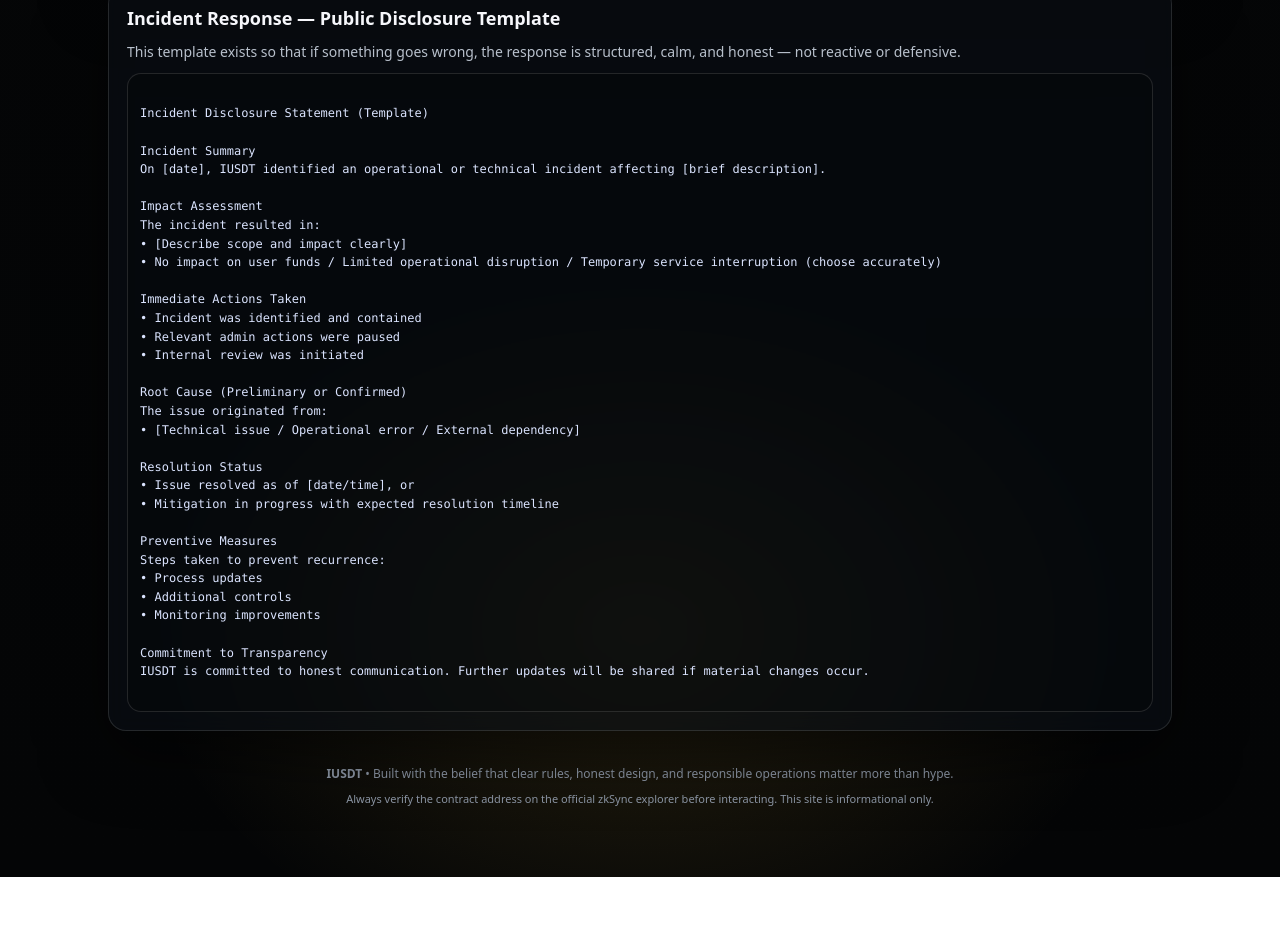
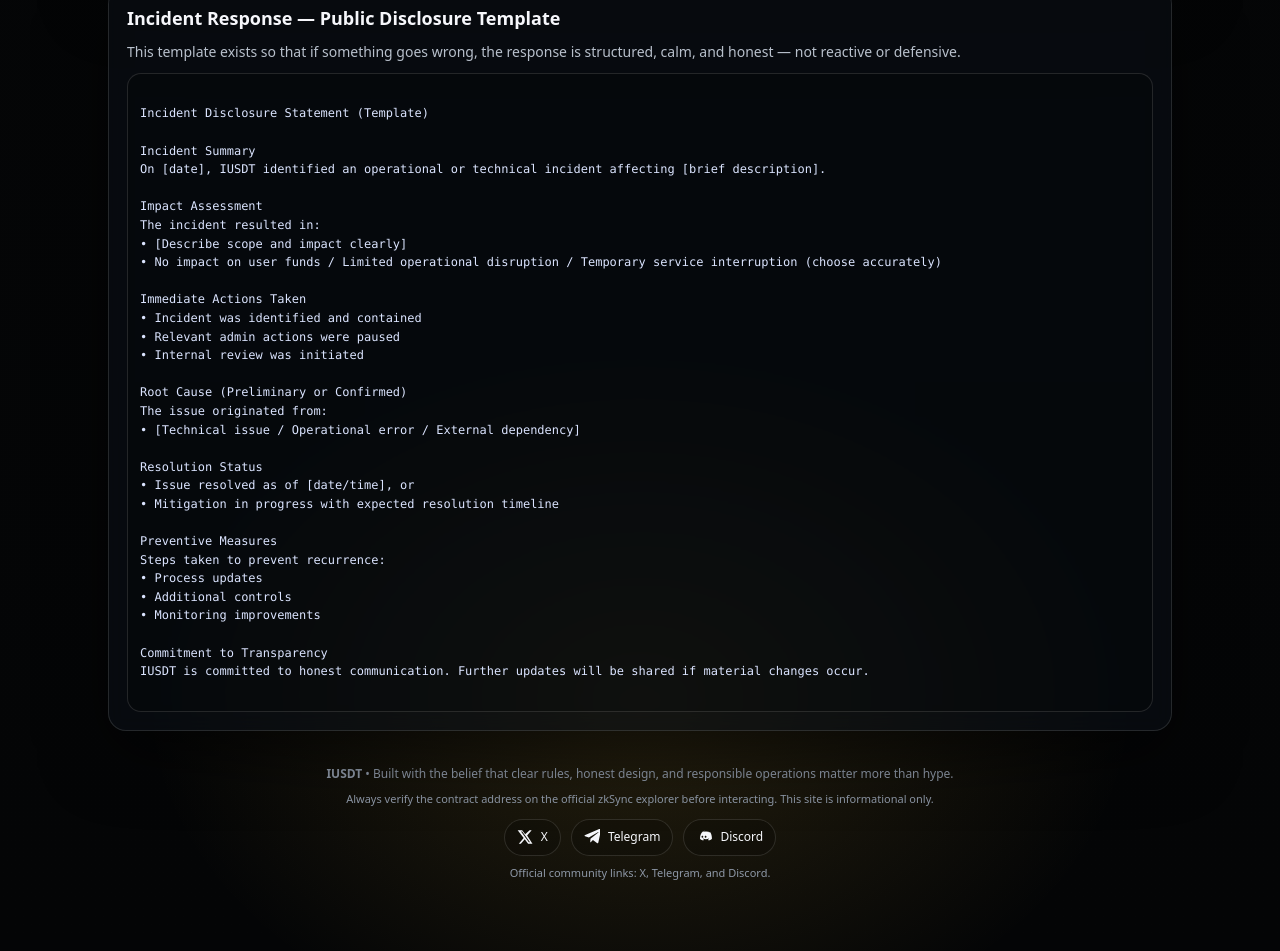
Before and after one commit to cugwuanyi63-maker/iusdt-token-list, a plain HTML site: page index.html in a window 1280 px wide. Shown: the part 4054-5005 px from the top of the page. Before the commit the page ends 4931 px from the top, so only its background shows below. Drawn offline with Linux system fonts and the light colour scheme.

Commit message:
Add footer with social media links
Added footer section with social media links and updated styles.

```diff
--- a/index.html
+++ b/index.html
@@ -279,6 +279,7 @@
       white-space: pre-wrap;
     }
 
+    /* FOOTER SOCIALS (NEW) */
     footer{
       margin-top: 20px;
       text-align:center;
@@ -287,6 +288,48 @@
       padding: 14px 10px 0;
     }
     .tiny{font-size:11px; color: var(--muted2);}
+
+    .footerSocials{
+      margin-top: 12px;
+      display:flex;
+      flex-wrap:wrap;
+      gap:10px;
+      justify-content:center;
+      align-items:center;
+    }
+    .socialLink{
+      display:inline-flex;
+      align-items:center;
+      gap:8px;
+      padding:8px 12px;
+      border-radius: var(--pill);
+      border:1px solid var(--border);
+      background: rgba(0,0,0,0.18);
+      color: var(--text);
+      font-size: 12px;
+      transition: transform .12s ease, border-color .12s ease;
+      user-select:none;
+    }
+    .socialLink:hover{
+      transform: translateY(-1px);
+      border-color: rgba(47,107,255,0.45);
+    }
+    .icon{
+      width:16px;
+      height:16px;
+      display:inline-block;
+    }
+    .icon svg{
+      width:16px;
+      height:16px;
+      display:block;
+      fill: currentColor;
+    }
+    .socialHint{
+      margin-top: 8px;
+      font-size: 11px;
+      color: var(--muted2);
+    }
   </style>
 </head>
 
@@ -299,8 +342,8 @@
         <div class="badge">Neutral • Utility-first • Transparent</div>
       </div>
       <div class="toplinks">
-        <a class="toplink primary" href="whitelist.pdf" target="_blank" rel="noopener">Open whitelist.pdf</a>
-        <a class="toplink" href="IUSDT_Whitepaper-pdf.pdf" target="_blank" rel="noopener">Whitepaper (PDF)</a>
+        <a class="toplink primary" href="whitelist.pdf" target="_blank" rel="noopener noreferrer">Open whitelist.pdf</a>
+        <a class="toplink" href="IUSDT_Whitepaper-pdf.pdf" target="_blank" rel="noopener noreferrer">Whitepaper (PDF)</a>
         <a class="toplink" href="#about">About</a>
         <a class="toplink" href="#faq">FAQs</a>
         <a class="toplink" href="#risk">Risk</a>
@@ -336,10 +379,10 @@
         </p>
 
         <div class="actions">
-          <a class="btn primary" href="https://explorer.zksync.io/address/0xf927397a7c603073DF19098b8c115d40acc0dB15" target="_blank" rel="noopener">
+          <a class="btn primary" href="https://explorer.zksync.io/address/0xf927397a7c603073DF19098b8c115d40acc0dB15" target="_blank" rel="noopener noreferrer">
             View Contract on zkSync Explorer
           </a>
-          <a class="btn" href="https://app.uniswap.org/#/swap" target="_blank" rel="noopener">
+          <a class="btn" href="https://app.uniswap.org/#/swap" target="_blank" rel="noopener noreferrer">
             Open Uniswap Swap (Select zkSync)
           </a>
           <a class="btn warn" href="#risk">
@@ -635,12 +678,54 @@ IUSDT is committed to honest communication. Further updates will be shared if ma
       </section>
     </main>
 
+    <!-- FOOTER (UPDATED WITH SOCIAL ICON LINKS) -->
     <footer>
       <div>
         <strong>IUSDT</strong> • Built with the belief that clear rules, honest design, and responsible operations matter more than hype.
       </div>
+
       <div class="tiny" style="margin-top:6px;">
         Always verify the contract address on the official zkSync explorer before interacting. This site is informational only.
+      </div>
+
+      <div class="footerSocials" aria-label="IUSDT social links">
+        <!-- X -->
+        <a class="socialLink" href="https://x.com/IUSDT_token" target="_blank" rel="noopener noreferrer" aria-label="IUSDT on X">
+          <span class="icon" aria-hidden="true">
+            <!-- X icon -->
+            <svg viewBox="0 0 24 24" focusable="false">
+              <path d="M18.9 2H22l-6.8 7.78L23.2 22h-6.5l-5.1-6.66L5.8 22H2.7l7.3-8.36L1 2h6.7l4.6 6.02L18.9 2zm-1.1 18h1.7L7.8 3.9H6L17.8 20z"/>
+            </svg>
+          </span>
+          <span>X</span>
+        </a>
+
+        <!-- Telegram -->
+        <a class="socialLink" href="https://t.me/iusdt_token" target="_blank" rel="noopener noreferrer" aria-label="IUSDT on Telegram">
+          <span class="icon" aria-hidden="true">
+            <!-- Telegram icon -->
+            <svg viewBox="0 0 24 24" focusable="false">
+              <path d="M9.7 14.6l-.4 5.3c.6 0 .9-.2 1.2-.5l2.9-2.8 6 4.4c1.1.6 1.9.3 2.2-1l4-18.8h0c.3-1.5-.5-2.1-1.6-1.7L1.9 9c-1.4.6-1.4 1.4-.3 1.8l5.7 1.8L20.8 4.9c.6-.4 1.1-.2.7.2"/>
+              <path d="M20.8 5.1l-11 9.9" />
+            </svg>
+          </span>
+          <span>Telegram</span>
+        </a>
+
+        <!-- Discord -->
+        <a class="socialLink" href="https://discord.gg/Xu9fzHWA" target="_blank" rel="noopener noreferrer" aria-label="IUSDT on Discord">
+          <span class="icon" aria-hidden="true">
+            <!-- Discord icon -->
+            <svg viewBox="0 0 24 24" focusable="false">
+              <path d="M20 4.7A16.3 16.3 0 0 0 16.1 3l-.2.4a14.6 14.6 0 0 1 3.2 1.3c-3-1.4-6.2-1.4-9.2 0A14.6 14.6 0 0 1 13.1 3l-.2-.4A16.3 16.3 0 0 0 9 4.7C6.5 8.2 5.9 11.6 6.1 15c1.6 1.2 3.2 1.9 4.9 2.3l.6-2a10.2 10.2 0 0 1-1.5-.7l.4-.3c2.9 1.3 6 1.3 8.9 0l.4.3c-.5.3-1 .5-1.5.7l.6 2c1.7-.4 3.3-1.1 4.9-2.3.3-3.9-.5-7.3-2.4-10.3zM9.6 13.2c-.7 0-1.3-.7-1.3-1.5s.6-1.5 1.3-1.5 1.3.7 1.3 1.5-.6 1.5-1.3 1.5zm4.8 0c-.7 0-1.3-.7-1.3-1.5s.6-1.5 1.3-1.5 1.3.7 1.3 1.5-.6 1.5-1.3 1.5z"/>
+            </svg>
+          </span>
+          <span>Discord</span>
+        </a>
+      </div>
+
+      <div class="socialHint">
+        Official community links: X, Telegram, and Discord.
       </div>
     </footer>
   </div>
```
